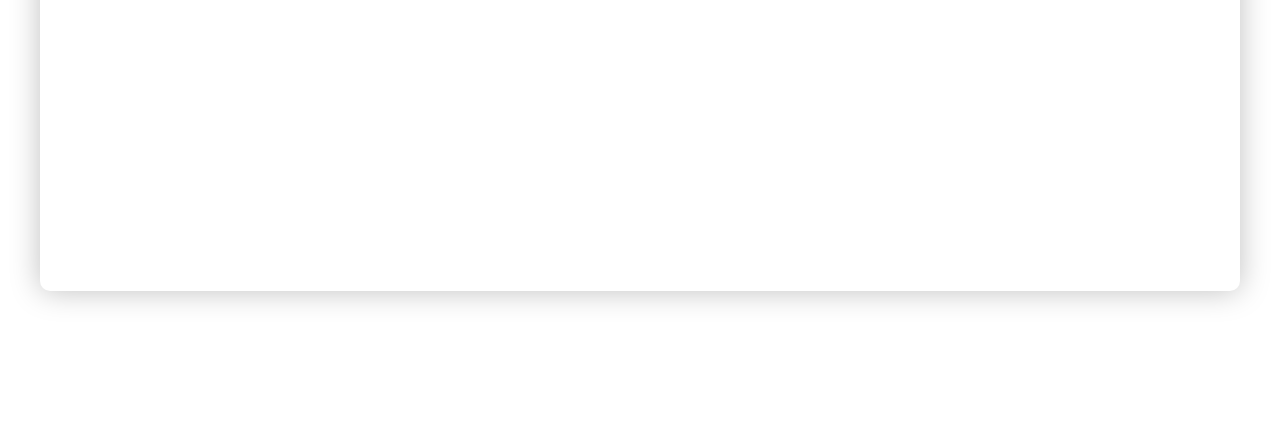
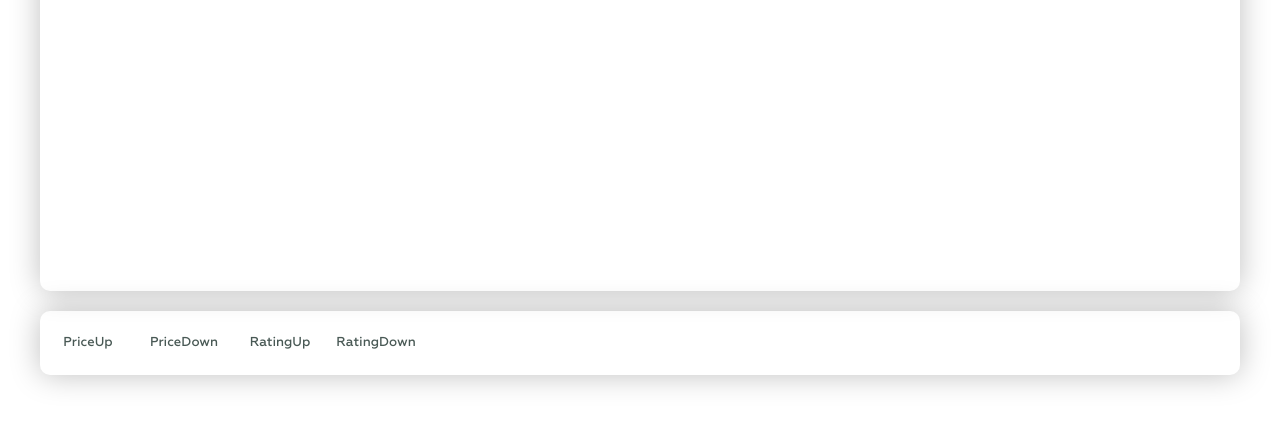
Before and after one commit to NikFreeman/Online-Store, a website built with webpack: page src/index.html in a window 1280 px wide. Shown: the part 72-498 px from the top of the page. Built offline with nearby package versions, Linux system fonts and the light colour scheme; no server answers.

Commit message:
feat: add sort by price and by rating

```diff
--- a/src/pages/products/products.ts
+++ b/src/pages/products/products.ts
@@ -40,6 +40,42 @@ categoryList.className = 'filter__list';
 filtersContainer.append(filterBrand, filterCategory);
 filterBrand.append(brandHeader, brandList);
 filterCategory.append(categoryHeader, categoryList);
+
+const sortAndSettings: HTMLElement = document.createElement('div');
+sortAndSettings.className = 'settings';
+
+const sortMethods: string[] = ['PriceUp', 'PriceDown', 'RatingUp', 'RatingDown'];
+
+let sortBtn: HTMLInputElement = document.createElement('input');
+let labelForSort: HTMLLabelElement = document.createElement('label');
+for (let i = 0; i < sortMethods.length; i++) {
+    sortBtn = document.createElement('input');
+    sortBtn.type = 'radio';
+    sortBtn.name = 'radio';
+    sortBtn.id = `sort-${i + 1}`;
+    sortBtn.value = sortMethods[i];
+    labelForSort = document.createElement('label');
+    labelForSort.htmlFor = sortBtn.id;
+    labelForSort.className = `sort-control sort-control__${i + 1}`;
+    labelForSort.textContent = `${sortMethods[i]}`;
+    sortAndSettings.append(sortBtn, labelForSort);
+}
+
+function sortItems(data: Product[]) {
+    const sortMethod: string | undefined = sortAndSettings.querySelector('input:checked')?.id;
+    switch (sortMethod) {
+        case 'sort-1':
+            return data.sort((a, b) => a.price - b.price);
+        case 'sort-2':
+            return data.sort((a, b) => b.price - a.price);
+        case 'sort-3':
+            return data.sort((a, b) => a.rating - b.rating);
+        case 'sort-4':
+            return data.sort((a, b) => b.rating - a.rating);
+        default:
+            return data;
+    }
+}
 
 const groupedByBrand: GroupeBy = {};
 function groupeByBrand(data: Product[]): GroupeBy {
@@ -135,7 +171,7 @@ export async function start() {
 let listOfCheckedCheckboxes: HTMLInputElement[][] = [checkboxesBrand, checkboxesCategory];
 
 function getCheckedItems() {
-    cardsBlock.innerHTML = '';
+    // cardsBlock.innerHTML = '';
     listOfCheckedCheckboxes = [checkboxesBrand, checkboxesCategory];
     if (checkboxes.filter((input) => input.checked).length > 0) {
         if (checkboxesBrand.filter((input) => input.checked).length > 0) {
@@ -159,12 +195,14 @@ function getCheckedItems() {
 
 brandList.addEventListener('change', getCheckedItems);
 categoryList.addEventListener('change', getCheckedItems);
+sortAndSettings.addEventListener('change', getCheckedItems);
 
 const cardsBlock: HTMLElement = document.createElement('div');
 cardsBlock.className = 'cards';
 
 export function createCards(data: Product[]) {
-    data.map((item) => {
+    cardsBlock.innerHTML = '';
+    sortItems(data).map((item) => {
         const card: HTMLElement = document.createElement('div');
         card.className = 'card';
         const discount: HTMLElement = document.createElement('div');
@@ -197,4 +235,4 @@ export function createCards(data: Product[]) {
     });
 }
 
-main.append(filtersContainer, cardsBlock);
+main.append(filtersContainer, sortAndSettings, cardsBlock);
--- a/src/styles/products.css
+++ b/src/styles/products.css
@@ -1,6 +1,16 @@
 :root {
   --gap-cards: 20px;
   --cards-in-row: 4;
+  --primary-light: #8abdff;
+  /* --primary: #6d5dfc; */
+  --primary: #2196F3;
+  --primary-dark: #5b0eeb;
+  --white: #ffffff;
+  --greyLight-1: #e4ebf5;
+  --greyLight-2: #c8d0e7;
+  --greyLight-3: #bec8e4;
+  --greyDark: #9baacf;
+
 }
 
 * {
@@ -109,7 +119,7 @@ button {
 }
 
 input:checked ~ .label {
-  color: #2196F3;
+  color: var(--primary);
 }
 
 input:hover ~ .label .checkmark {
@@ -131,12 +141,58 @@ input:checked ~ .label .checkmark:after {
   top: -5px;
   width: 7px;
   height: 17px;
-  border: solid #2196F3;
+  border: solid var(--primary);
   border-width: 0 3px 3px 0;
   -webkit-transform: rotate(45deg);
   -ms-transform: rotate(45deg);
   transform: rotate(45deg);
 }
+
+
+.settings {
+  width: 100%;
+  margin: 1rem 0;
+  height: 4rem;
+  box-shadow: 0px 0px 30px rgba(0, 0, 0, 0.25);
+  border-radius: 10px;
+  display: flex;
+  align-items: center;
+  position: relative;
+}
+
+.settings input {
+  display: none;
+}
+
+.settings > input:checked + label {
+  transition: all 0.5s ease;
+  color: var(--primary);
+  border:  1px solid #6DA5C6;
+  border-radius: 5px;
+}
+
+.sort-control {
+  width: 6.0rem;
+  height: 2.6rem;
+  font-size: 1em;
+  display: flex;
+  justify-content: center;
+  align-items: center;
+  cursor: pointer;
+  /* color: var(--greyDark); */
+  transition: all 0.5s ease;
+  font-family: 'Geometria';
+  font-style: normal;
+  font-weight: 500;
+  font-size: 13px;
+  line-height: 16px;
+  color: #495955;
+}
+
+.sort-control:hover {
+  color: var(--primary);
+}
+
 
 
 .cards {
```
